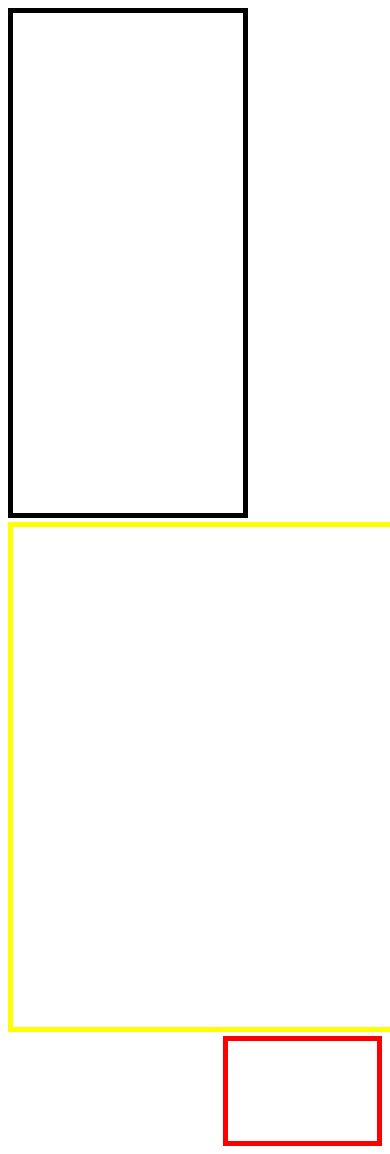
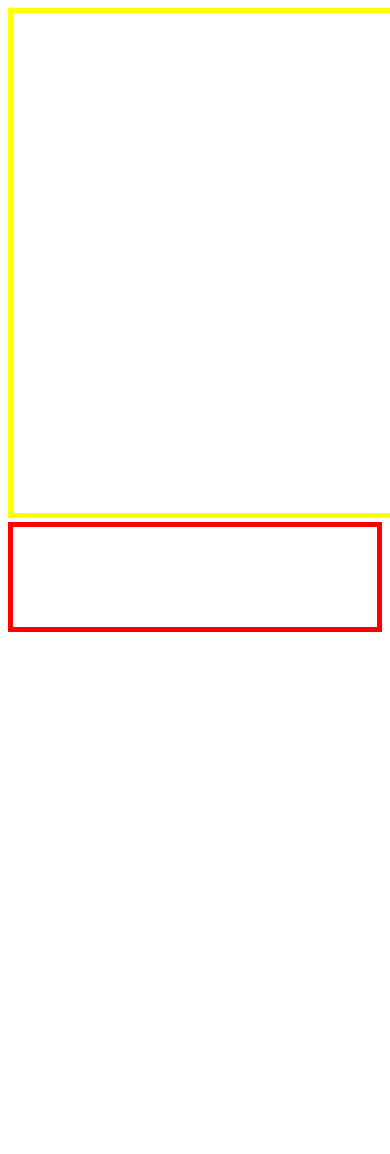
Before and after one commit to cam12-a/web, a PHP site: page / in a window 390 px wide; the page is wider, and only the part inside the window is pictured. Shown: the part 73-1227 px from the top of that part. After the commit the page ends 705 px from the top of that part, so only its background shows below. Run offline with PHP 8.4, Linux system fonts and the light colour scheme.

Commit message:
responsive

```diff
--- a/css/welcomPage.css
+++ b/css/welcomPage.css
@@ -107,7 +107,6 @@
     border: 5px solid red;
     height: 100px;
     width: auto;
-    margin-left: 215px;
 }
 #container-fluid #carousel{
  display: inline-block;
@@ -444,8 +443,19 @@
     }
 
     /*Ipad */
-@media screen and (device-aspect-ratio: 4/3) {
+/*@media screen and (device-aspect-ratio: 4/3) {
         #carousel{
+        width: 750px !important;
+        min-width: 750px !important;
+    }
+    aside#catalogue{
+                 display: inline-block !important;
+                 width: 230px;
+    }
+} */
+
+@media all and (device-width: 1024px) and (device-height: 768px) and (orientation:landscape) {
+     #carousel{
         width: 750px !important;
         min-width: 750px !important;
     }
@@ -538,7 +548,26 @@
 }
 
 
+@media screen and (device-width: 360px)
+ and (device-height: 640px)
+ and (-webkit-device-pixel-ratio: 3)
+{
+     #carousel{
+        width: 330px !important ;
+        min-width: 330px !important;
+    }
 
+}
+@media screen and (device-width: 640px)
+ and (device-height: 360px)
+ and (-webkit-device-pixel-ratio: 3)
+{
+     #carousel{
+        width: 400px !important ;
+        min-width: 400px !important;
+    }
+
+}
 
 
 
```
